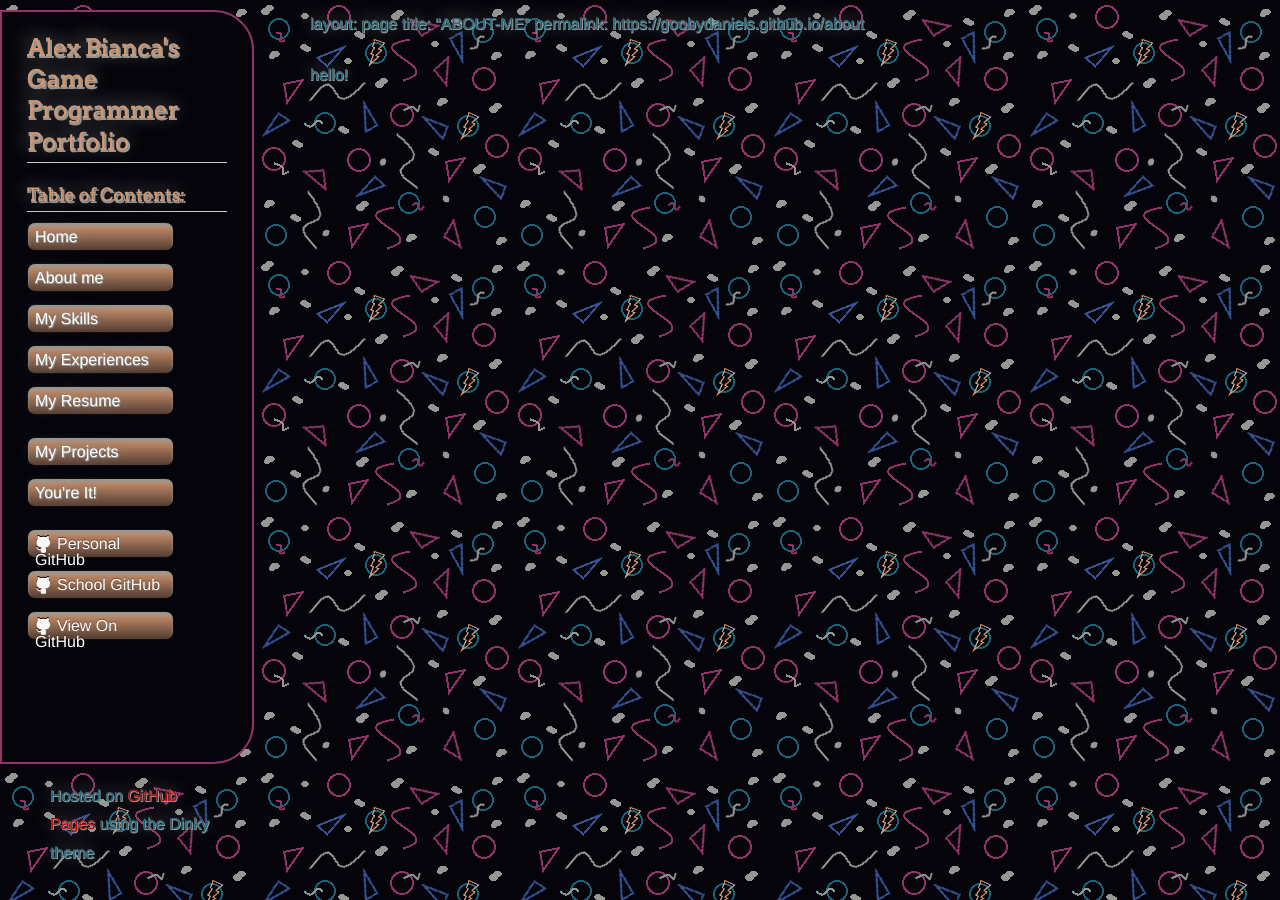
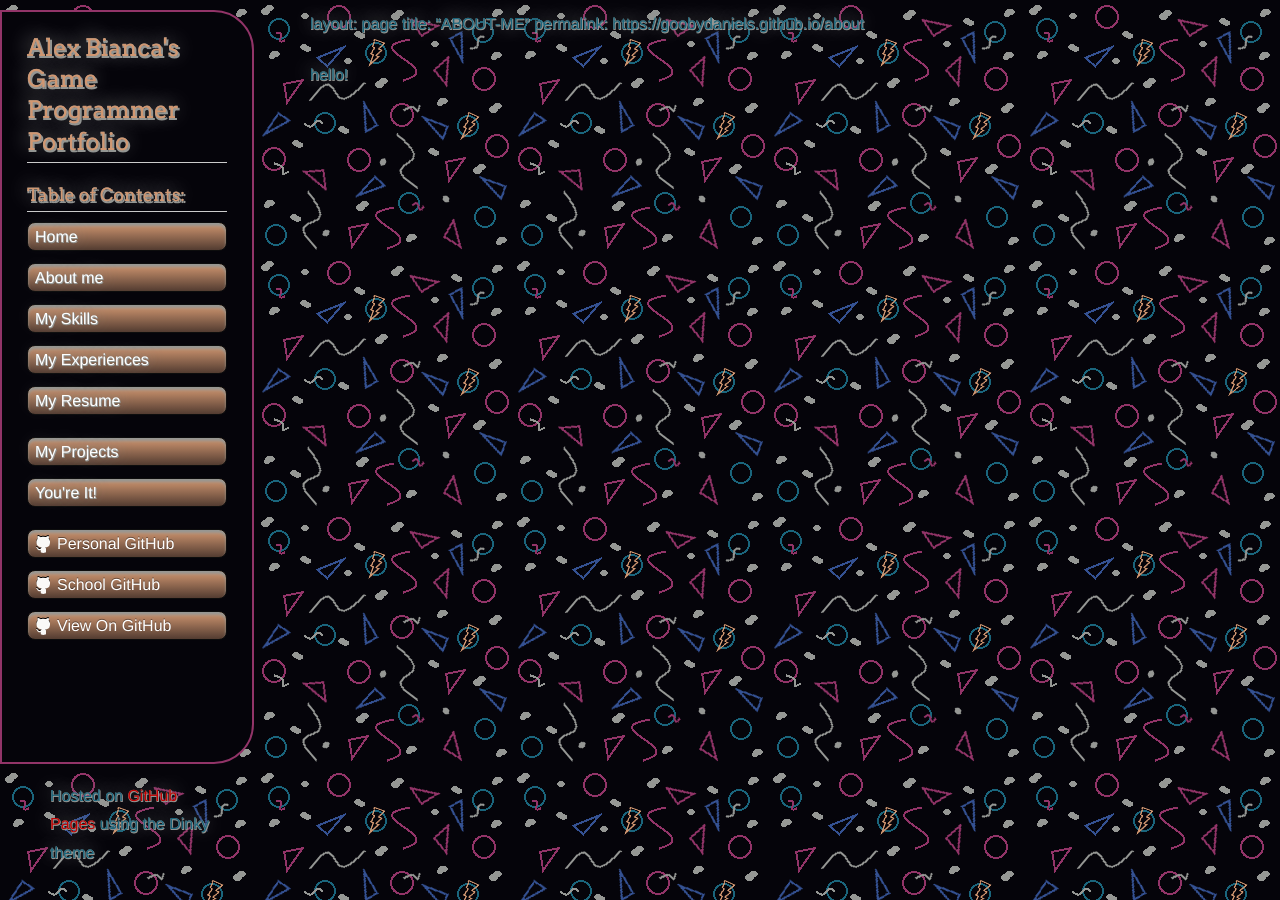
Before and after one commit to goobydaniels/goobydaniels.github.io, a Jekyll site: the page built from ABOUT-ME.md, in a window 1280 px wide. Built offline with Jekyll 4.4.1, drawn with Linux system fonts in a browser that asks for light colours; our own code applies the rules of GitHub Pages for plain Markdown files.

Commit message:
maybe this fixes it

```diff
--- a/_sass/jekyll-theme-dinky.scss
+++ b/_sass/jekyll-theme-dinky.scss
@@ -316,7 +316,7 @@ header ul {
 header li {
 	list-style-type: none;
   // Button width
-  width:132px;
+  /* width:132px; */
   // Button height
   height:15px;
   // Space between buttons
```
